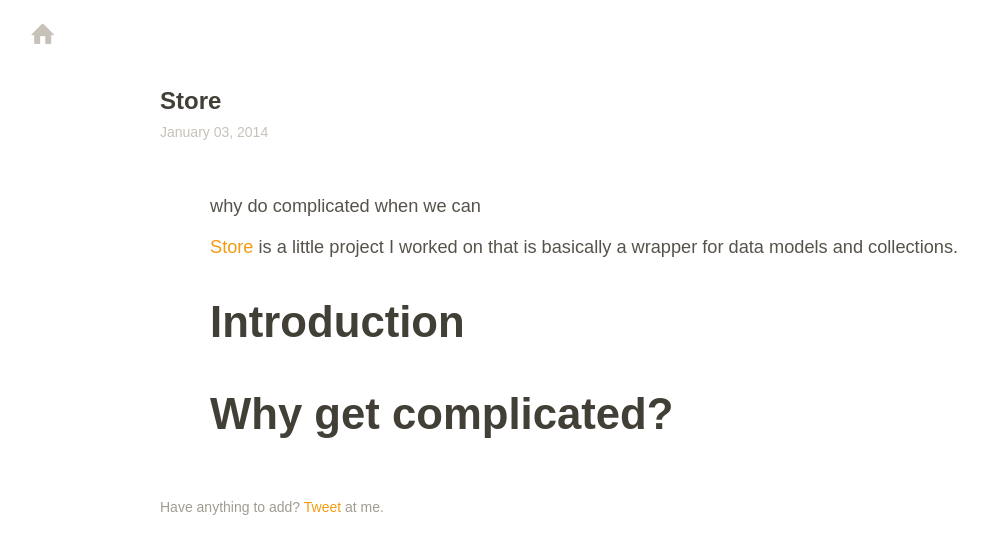
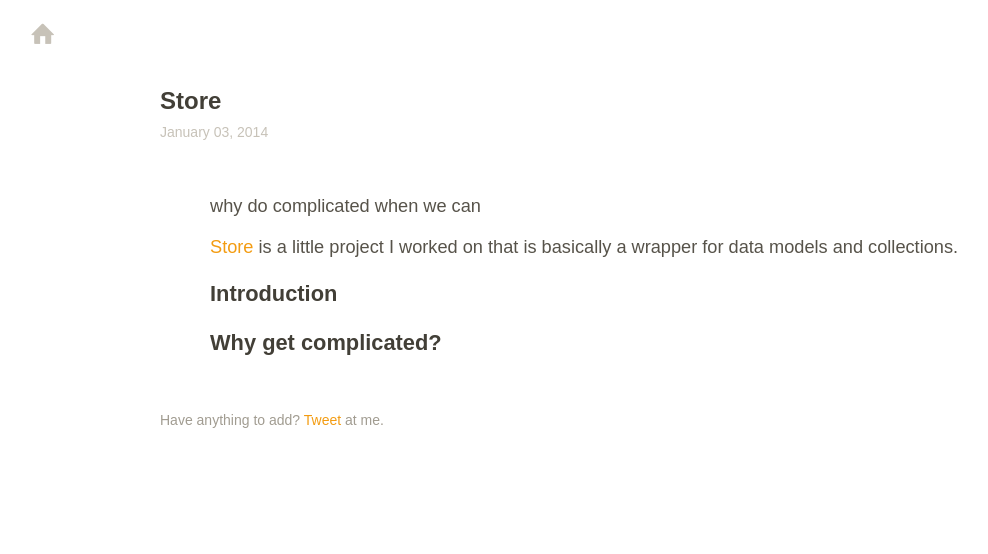
Before and after one commit to bredele/bredele.github.io, a Jekyll site: the page built from _posts/2014-01-03-store.md, in a window 1280 px wide. Shown: the top 554 px of the page, without its empty margins (0-988 px from the left). Built offline with Jekyll 4.4.1, drawn with Linux system fonts in a browser that asks for light colours; Markdown is read by kramdown in place of the engine named in the settings.

Commit message:
update tyle

```diff
--- a/assets/blog.css
+++ b/assets/blog.css
@@ -343,9 +343,12 @@ img.left, img.right {
 	font-size: 1.3em;
 }
 
-.post-section {
+.article-body h2 {
 	/* I don't like that */
 	font-size: 1.2em;
+}
+
+.post-section {
 	color:#423f37;
 }
 
```
